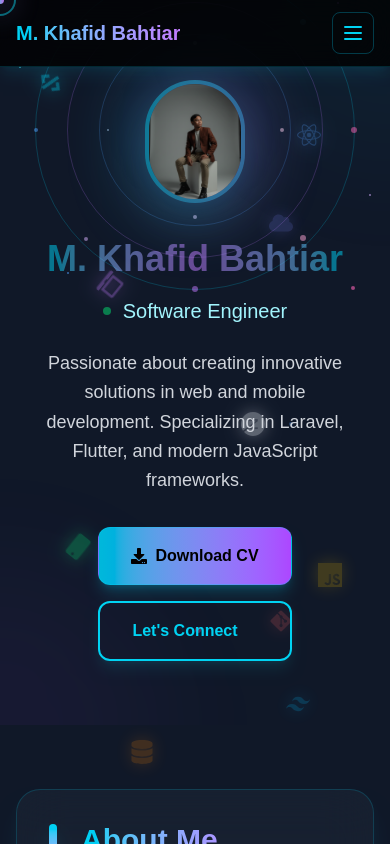
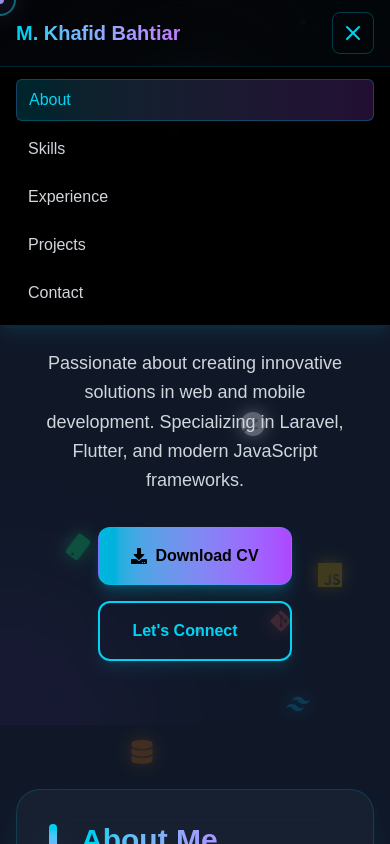
Before and after one commit to chartaphylus/My-Portofolio, a Next.js app: page / in a window 390 px wide. Both pictures are taken after a click on the button 353 px from the left and 33 px from the top of the page. Shown: the top 844 px of the page. Built offline with nearby package versions, Linux system fonts and the light colour scheme.

Commit message:
perbaikan efek image & mobile menu button

```diff
--- a/src/app/layout.tsx
+++ b/src/app/layout.tsx
@@ -1,7 +1,7 @@
 import type { Metadata } from "next";
 import { Geist, Geist_Mono } from "next/font/google";
 import "./globals.css";
-import IntroProvider from "@/components/IntroProvider"; // wrapper intro
+import IntroProvider from "@/components/IntroProvider";
 
 const geistSans = Geist({
   variable: "--font-geist-sans",
--- a/src/app/page.tsx
+++ b/src/app/page.tsx
@@ -27,6 +27,7 @@ import PerformanceOptimizer from "@/components/PerformanceOptimizer";
 import FloatingElements from "@/components/FloatingElements";
 import CustomCursor from "@/components/CustomCursor";
 import ScrollReveal from "@/components/ScrollReveal";
+
 
 export default function Home() {
   const [showScrollTop, setShowScrollTop] = useState(false);
@@ -197,6 +198,16 @@ export default function Home() {
     );
   };
 
+  const [menuOpen, setMenuOpen] = useState(false);
+
+  const navItems = [
+    { href: "#about", label: "About" },
+    { href: "#skills", label: "Skills" },
+    { href: "#experience", label: "Experience" },
+    { href: "#projects", label: "Projects" },
+    { href: "#contact", label: "Contact" },
+  ]
+
   return (
     <main className="min-h-screen bg-gray-900 text-gray-100 relative overflow-x-hidden">
 
@@ -255,13 +266,55 @@ export default function Home() {
             </div>
 
             {/* Mobile Menu Button */}
-            <button className="md:hidden p-2 rounded-lg hover:bg-gray-800 border border-cyan-500/30">
-              <svg className="w-6 h-6 text-cyan-400" fill="none" stroke="currentColor" viewBox="0 0 24 24">
-                <path strokeLinecap="round" strokeLinejoin="round" strokeWidth={2} d="M4 6h16M4 12h16M4 18h16" />
-              </svg>
-            </button>
-          </div>
+          <button
+            onClick={() => setMenuOpen(!menuOpen)}
+            className="md:hidden p-2 rounded-lg hover:bg-gray-800 border border-cyan-500/30"
+          >
+            <svg
+              className="w-6 h-6 text-cyan-400"
+              fill="none"
+              stroke="currentColor"
+              viewBox="0 0 24 24"
+            >
+              {menuOpen ? (
+                <path
+                  strokeLinecap="round"
+                  strokeLinejoin="round"
+                  strokeWidth={2}
+                  d="M6 18L18 6M6 6l12 12"
+                />
+              ) : (
+                <path
+                  strokeLinecap="round"
+                  strokeLinejoin="round"
+                  strokeWidth={2}
+                  d="M4 6h16M4 12h16M4 18h16"
+                />
+              )}
+            </svg>
+          </button>
         </div>
+      </div>
+
+      {/* Mobile Menu Dropdown */}
+      {menuOpen && (
+        <div className="md:hidden bg-black/95 border-t border-cyan-500/20 px-4 py-3 space-y-2 animate-fadeIn">
+          {navItems.map((item) => (
+            <a
+              key={item.href}
+              href={item.href}
+              onClick={() => setMenuOpen(false)}
+              className={`block px-3 py-2 rounded-md font-medium transition-all duration-200 ${
+                activeSection === item.href.slice(1)
+                  ? "bg-gradient-to-r from-cyan-500/20 to-purple-500/20 text-cyan-400 border border-cyan-500/30"
+                  : "text-gray-300 hover:text-cyan-400"
+              }`}
+            >
+              {item.label}
+            </a>
+          ))}
+        </div>
+      )}
       </nav>
 
       {/* Hero Section */}
@@ -277,15 +330,19 @@ export default function Home() {
           <div className="flex flex-col items-center text-center">
             <div className="mb-8 relative">
               <OrbitGalaxy className="profile-image-container">
-                <div className="absolute inset-0 bg-gradient-to-r from-cyan-400 to-purple-400 rounded-full blur-2xl opacity-30 animate-pulse"></div>
+                {/* Glow Layer */}
+                <div className="absolute inset-0 bg-gradient-to-r from-cyan-400 to-purple-400 rounded-full blur-xl opacity-30 animate-pulse"></div>
+
+                {/* Orbit Ring */}
                 <div className="absolute inset-0 bg-gradient-to-r from-cyan-400 to-purple-400 rounded-full animate-spin-slow opacity-20"></div>
+
+                {/* Profile Image */}
                 <Image
                   src="/image/profile.png"
                   alt="M. Khafid Bahtiar"
-                  width={200}
-                  height={200}
-                  className="relative w-full h-full object-cover rounded-full border-4 border-cyan-400/30 shadow-2xl shadow-cyan-500/20 hover:scale-105 transition-all duration-500 hover-glow"
-                />
+                  width={160}
+                  height={160}
+                  className="relative w-32 h-32 sm:w-40 sm:h-40 md:w-52 md:h-52 object-cover rounded-full border-4 border-cyan-400/30 shadow-2xl shadow-cyan-500/20 hover:scale-105 transition-all duration-500 hover-glow" />
               </OrbitGalaxy>
             </div>
 
--- a/src/components/IntroAnimation.tsx
+++ b/src/components/IntroAnimation.tsx
@@ -8,9 +8,9 @@ export default function SplashScreen() {
 
   useEffect(() => {
     const timers = [
-      setTimeout(() => setStep(1), 2000),
-      setTimeout(() => setStep(2), 4000),
-      setTimeout(() => setIsLoading(false), 6000),
+      setTimeout(() => setStep(1), 3000),
+      setTimeout(() => setStep(2), 5000),
+      setTimeout(() => setIsLoading(false), 6500),
     ]
     return () => timers.forEach(clearTimeout)
   }, [])
```
